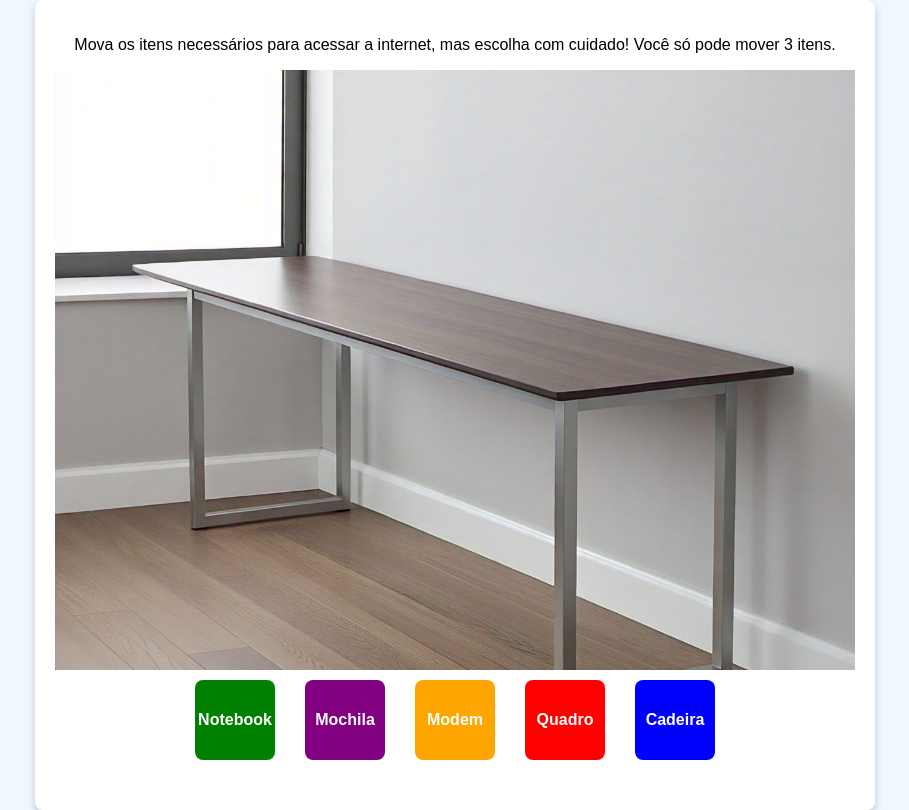
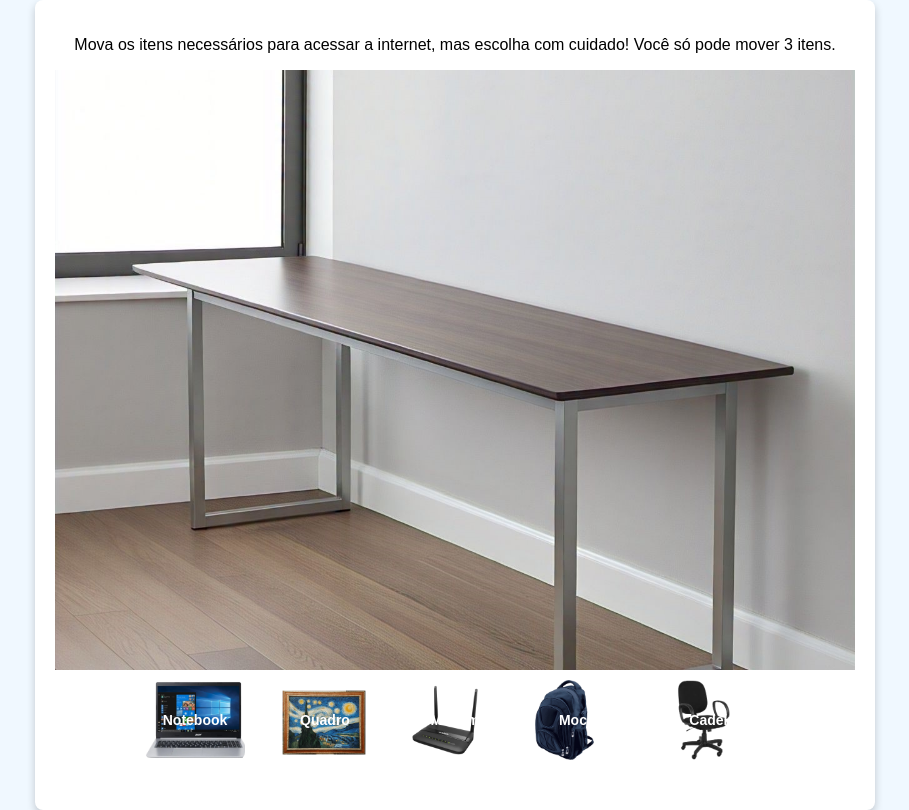
Before and after one commit to CarlosEduardo31/organize-o-quarto, a plain HTML site: page index.html in a window 1280 px wide. Shown: the whole page, without its empty margins (185-1094 px from the left). Drawn offline with Linux system fonts and the light colour scheme; files whose address does not match are found by name.

Commit message:
Melhorias

```diff
--- a/index.html
+++ b/index.html
@@ -20,11 +20,11 @@
       </div>
     </div>
     <div id="itens">
-      <div id="notebook" class="item-drag" draggable="true" style="background-color: green;">Notebook</div>
-      <div id="mochila" class="item-drag" draggable="true" style="background-color: purple;">Mochila</div>
-      <div id="modem" class="item-drag" draggable="true" style="background-color: orange;">Modem</div>
-      <div id="quadro" class="item-drag" draggable="true" style="background-color: red;">Quadro</div>
-      <div id="cadeira" class="item-drag" draggable="true" style="background-color: blue;">Cadeira</div>
+      <div id="notebook" class="item-drag  item-notebook" draggable="true" >Notebook</div>
+      <div id="quadro" class="item-drag item-quadro" draggable="true">Quadro</div>
+      <div id="modem" class="item-drag item-modem" draggable="true">Modem</div>
+      <div id="mochila" class="item-drag item-mochila" draggable="true">Mochila</div>
+      <div id="cadeira" class="item-drag item-cadeira" draggable="true">Cadeira</div>
     </div>
     <div id="mensagem"></div>
   </div>
--- a/script.js
+++ b/script.js
@@ -75,6 +75,8 @@ function handleDrop(itemId) {
     posicaoCorreta.classList.add("completo");
     const itemElement = document.getElementById(itemId);
     posicaoCorreta.appendChild(itemElement); // Coloca o item na área correta
+     // Aplica a classe "grande" para aumentar o tamanho do item
+     itemElement.classList.add("grande");
   }
 
   // Verifica se já foram movidos 3 itens
--- a/styles.css
+++ b/styles.css
@@ -44,10 +44,10 @@ body {
 /* Áreas de Soltar */
 .area-drop {
   position: absolute;
-  width: 100px;
-  height: 100px;
-   /*border: 2px dashed #aaa; Apenas para visualização */
- /* background-color: rgba(0, 255, 0, 0.2);  Cor leve para identificação */
+  /* width: 100px;
+  height: 100px; */
+  /*border: 2px dashed #aaa;  Apenas para visualização */
+  /*background-color: rgba(0, 255, 0, 0.2); Cor leve para identificação */
   z-index: 0;
 }
 
@@ -58,23 +58,23 @@ body {
 }
 
 #area-cadeira {
-  top: 455px;
-  left: 85px;
+  top: 206px;
+  left: -7px;
 }
 
 #area-modem {
-  top: 199px;
-  left: 476px;
+  top: 182px;
+  left: 508px;
 }
 
 #area-mochila {
-  top: 473px;
+  top: 462px;
   left: 536px;
 }
 
 #area-quadro {
   top: 21px;
-  left: 645px;
+  left: 595px;
 }
 
 
@@ -103,18 +103,6 @@ body {
   justify-content: center;
 }
 
-/* Itens */
-.item-drag {
-  width: 80px;
-  height: 80px;
-  line-height: 80px;
-  color: white;
-  text-align: center;
-  font-weight: bold;
-  cursor: grab;
-  border-radius: 8px;
-  margin: 10px;
-}
 
 .item {
   width: 100px;
@@ -130,10 +118,133 @@ body {
   text-align: center;
 }
 
+.item-notebook {
+  width: 100px;
+  height: 80px;
+  background-image: url('./imagem/notebook.png'); /* Imagem para o notebook */
+  background-size: cover;
+  /* border: 1px solid #ccc;
+  border-radius: 8px; */
+  display: flex;
+  align-items: center;
+  justify-content: center;
+  cursor: grab;
+  font-size: 14px;
+  text-align: center;
+}
+
+.item-cadeira {
+  width: 100px;
+  height: 80px;
+  background-image: url('./imagem/cadeira.png'); /* Imagem para o notebook */
+  background-size: contain;
+  background-repeat: no-repeat;
+  /* border: 1px solid #ccc;
+  border-radius: 8px; */
+  display: flex;
+  align-items: center;
+  justify-content: center;
+  cursor: grab;
+  font-size: 14px;
+  text-align: center;
+}
+
+.item-modem {
+  width: 100px;
+  height: 80px;
+  background-image: url('./imagem/modem.png'); /* Imagem para o notebook */
+  background-size: contain;
+  background-repeat: no-repeat;
+  /* border: 1px solid #ccc;
+  border-radius: 8px; */
+  display: flex;
+  align-items: center;
+  justify-content: center;
+  cursor: grab;
+  font-size: 14px;
+  text-align: center;
+}
+
+.item-quadro {
+  width: 100px;
+  height: 80px;
+  background-image: url('./imagem/quadro.png'); /* Imagem para o notebook */
+  background-size: contain;
+  background-repeat: no-repeat;
+  /* border: 1px solid #ccc;
+  border-radius: 8px; */
+  display: flex;
+  align-items: center;
+  justify-content: center;
+  cursor: grab;
+  font-size: 14px;
+  text-align: center;
+}
+
+.item-mochila {
+  width: 100px;
+  height: 80px;
+  background-image: url('./imagem/mochila.png'); /* Imagem para o notebook */
+  background-size: contain;
+  background-repeat: no-repeat;
+  /* border: 1px solid #ccc;
+  border-radius: 8px; */
+  display: flex;
+  align-items: center;
+  justify-content: center;
+  cursor: grab;
+  font-size: 14px;
+  text-align: center;
+}
+
+/* Tamanhos normais dos itens */
+.item-drag {
+  display: flex;
+  justify-content: center;
+  align-items: center;
+  width: 100px;
+  height: 80px;
+  line-height: 80px;
+  color: white;
+  text-align: center;
+  font-weight: bold;
+  cursor: grab;
+  border-radius: 8px;
+  margin: 10px;
+}
+
+/* Tamanhos ao ser movido para a área correta */
+.item-notebook.grande {
+  width: 158px;
+  height: 119px;
+}
+
+.item-cadeira.grande {
+  width: 335px;
+  height: 349px;
+}
+
+.item-modem.grande {
+  width: 109px;
+  height: 110px;
+}
+
+.item-quadro.grande {
+  width: 173px;
+  height: 150px;
+}
+
+.item-mochila.grande {
+  width: 96px;
+  height: 128px;
+}
+
+
 .item.disabled {
   pointer-events: none;
   opacity: 0.5; /* Torna os itens desativados visivelmente diferentes */
 }
+
 
 #mensagem {
   margin-top: 20px;
```
Also changed, not shown: imagem/cadeira.png (added), imagem/mochila.png (added), imagem/modem.png (added), imagem/notebook.png (added), imagem/quadro.png (added), imagem/quarto2.jpeg (renamed from quarto2.jpeg).
